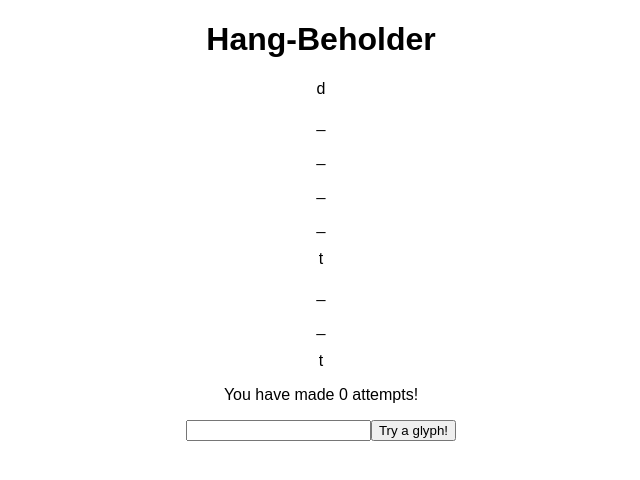
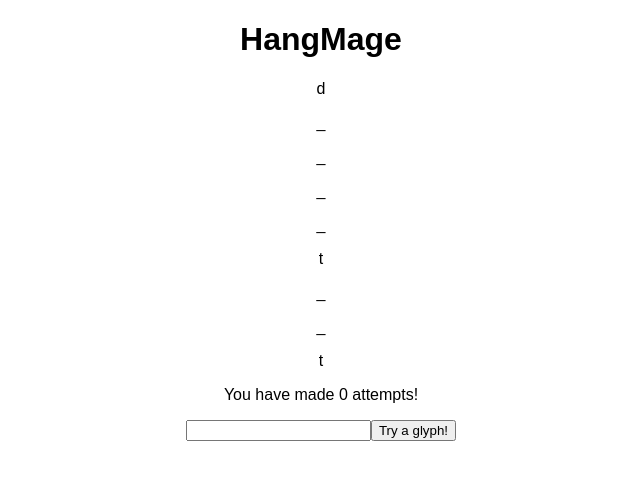
Before and after one commit to cvonwilczur/hang-beholder, a React (Create React App) app: page / in a window 1280 px wide. Shown: the top 480 px of the page, without its empty margins (319-959 px from the left). Built offline with nearby package versions, Linux system fonts and the light colour scheme.

Commit message:
Updated name to HangMage

```diff
--- a/src/App.js
+++ b/src/App.js
@@ -50,7 +50,7 @@ class App extends Component {
     return (
       <div className="App">
         <header>
-          <h1> Hang-Beholder </h1>
+          <h1> HangMage </h1>
         </header>
 
         <main>
```
